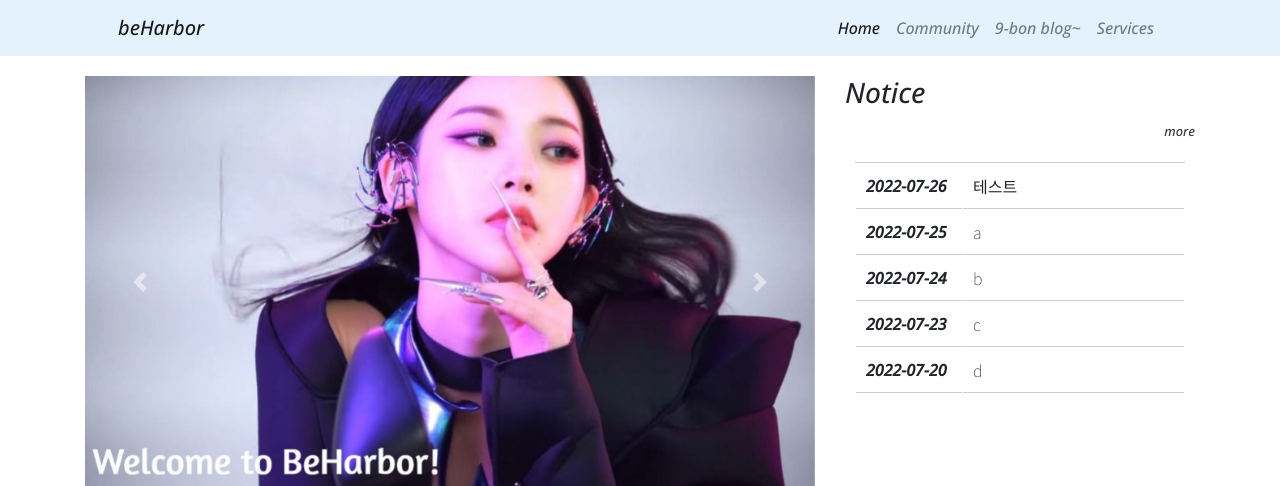
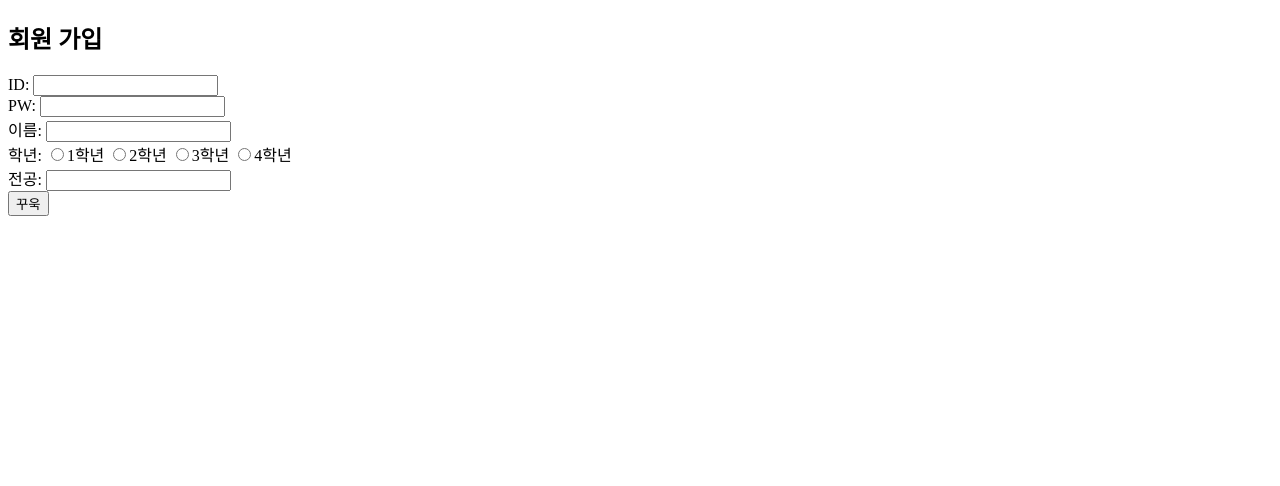
Before and after one commit to BonhyeonGu/BeHarbor_Front, a Flask app: page /testt in a window 1280 px wide. Shown: the top 486 px of the page. After the commit the page ends 216 px from the top, so only its background shows below. Run offline with Flask 2, Linux system fonts and the light colour scheme; some libraries are stand-ins or nearby versions.

Commit message:
sql문 수정/관리자 계정 페이지 추가/경로 재수정

```diff
--- a/app.py
+++ b/app.py
@@ -31,15 +31,25 @@ def login():
 def login_back():
 	inp_id = request.form['id']
 	inp_pw = request.form['pw']
-	sql = "SELECT EXISTS (SELECT id FROM users WHERE id = %s LIMIT 1) AS SUCCESS;"
+	sql = "SELECT EXISTS (SELECT id FROM Student WHERE id = %s LIMIT 1) AS SUCCESS;"
 	cur.execute(sql, (inp_id))
 	res = cur.fetchall()[0]
 	if(res[0] == 0):
 		return redirect(url_for('fail_login'))
-	sql = "SELECT no, pw, name FROM users WHERE id = %s"
+	sql = "SELECT no, pw, name FROM Student WHERE id = %s"
 	cur.execute(sql, (inp_id))
 	q_no, q_pw, q_name = cur.fetchall()[0]
 	q_pw = q_pw.encode('utf-8')
+	if inp_id == '47262631':
+		if not bcrypt.checkpw(inp_pw.encode('utf-8'),q_pw):
+			return redirect(url_for('fail_login'))
+		else:
+			# session['name'] = q_name
+			session['no'] = q_no
+			session['id'] = inp_id
+			session['name'] = q_name
+			return redirect(url_for('harbor_manage_admin'))
+
 	if not bcrypt.checkpw(inp_pw.encode('utf-8'), q_pw):
 		return redirect(url_for('fail_login'))
 	session['no'] = q_no
@@ -61,11 +71,13 @@ def logout():
 def fail_login():
 	return render_template('fail_login.html')
 
-@app.route("/admin")
-def admin():
+#관리자 페이지
+@app.route("/harbor_manage_admin")
+def harbor_manage_admin():
 	if not 'no' in session:
-		return redirect(url_for('home'))
-	return render_template('admin.html')
+		return redirect(url_for('login'))
+	return render_template('admin.html', user_name = session['name'])
+
 
 #공지페이지
 @app.route("/notice")
@@ -94,7 +106,7 @@ def ide():
 #파일업로드 페이지는 적용x 아이디 정보가 필요해서,,
 @app.route("/testt")
 def testt():
-	return render_template('home.html')
+	return render_template('signup.html')
 
 #파일 업로드
 @app.route("/file_setting")
@@ -106,7 +118,6 @@ def file_setting():
 	names, dates_edit = u.outDirList(location)
 	return render_template('file_setting.html', names=names, dates_edit=dates_edit, use=u.outDirByte(location))
 
-#파일 총 사용량 오류? 제대로 용량이 안 떠요
 @app.route("/upload_back", methods=['POST'])
 def upload_back():
 	if not 'no' in session:
--- a/templates/login.html
+++ b/templates/login.html
@@ -12,7 +12,7 @@
 				<h1>Login</h1>
         <span>
 				<p>
-				<input type="text" id="id" name="id" maxlength="7" placeholder="아이디" />
+				<input type="text" id="id" name="id" maxlength="8" placeholder="아이디" />
 				<input type="password" id="pw" name="pw" placeholder="비밀번호" /> <span>
 				<a href="#">Do you need any help?</a>
         <!--
--- a/templates/signup.html
+++ b/templates/signup.html
@@ -8,13 +8,27 @@
 </head>
 <body>
     <h2>회원 가입</h2>
-    <form action="/signup_back" method="post">
+    <!-- <form action="/signup_back" method="post">
         <p>이름 : <input type="text" id="name" name="name"></p>
         <p>학번(아이디) : <input type="text" id="id" name="id"></p>
         <p>비밀번호 : <input type="password" id="pw" name="pw"></p>
         <p>학년 : <input type="text" id="grade" name="grade"></p>
         <p>전공 : <input type="text" id="major" name="major"></p>
         <p><input type="submit" value="제출" onclick="alert('제출 완료!')" /></p>
+    </form> -->
+
+    <form action="/signup_back" method="post">
+        ID: <input type="text" id="id" name="id"><br>
+        PW: <input type="password" id ="pw" name="pw"><br>
+        이름: <input type="text" id="name" name="name"><br>
+        학년:
+        <input type="radio" id="grade" name="grade" value=1>1학년
+        <input type="radio" id="grade" name="grade" value=2>2학년
+        <input type="radio" id="grade" name="grade" value=3>3학년
+        <input type="radio" id="grade" name="grade" value=4>4학년
+        <br>
+        전공: <input type="text" id="major" name="major"><br>
+        <input type="submit" value="꾸욱">
     </form>
 </body>
 </html>
```
Also changed, not shown: templates/admin.html (+4 -15 lines).
